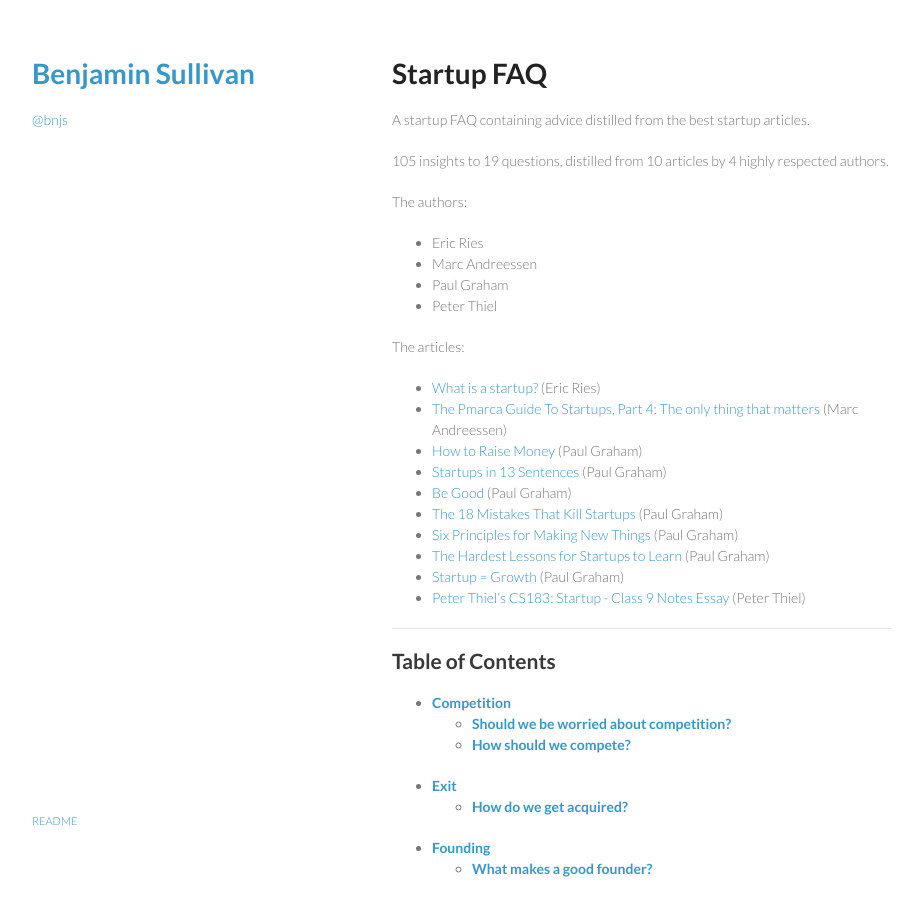
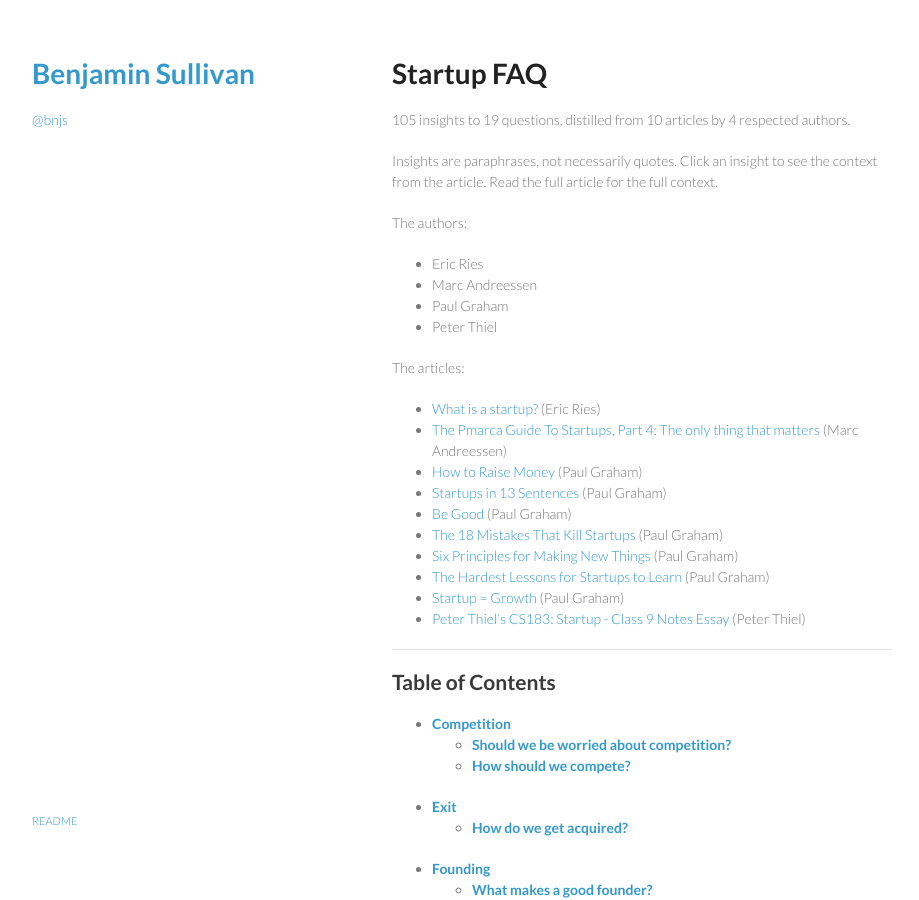
Before and after one commit to bnjs/bnjs.github.io, a Jekyll site: the page built from startup-faq/index.md, in a window 1280 px wide and 900 px high. Shown: the whole window, without its empty margins (178-1097 px from the left). Built offline with Jekyll 4.4.1, drawn with Linux system fonts in a browser that asks for light colours; nearby versions of some CDN libraries.

Commit message:
Add note about how to interpret insights

```diff
--- a/startup-faq/index.md
+++ b/startup-faq/index.md
@@ -5,9 +5,9 @@
 
 # Startup FAQ
 
-A startup FAQ containing advice distilled from the best startup articles.
+105 insights to 19 questions, distilled from 10 articles by 4 respected authors.
 
-105 insights to 19 questions, distilled from 10 articles by 4 highly respected authors.
+Insights are paraphrases, not necessarily quotes. Click an insight to see the context from the article. Read the full article for the full context.
 
 The authors:
 
```
